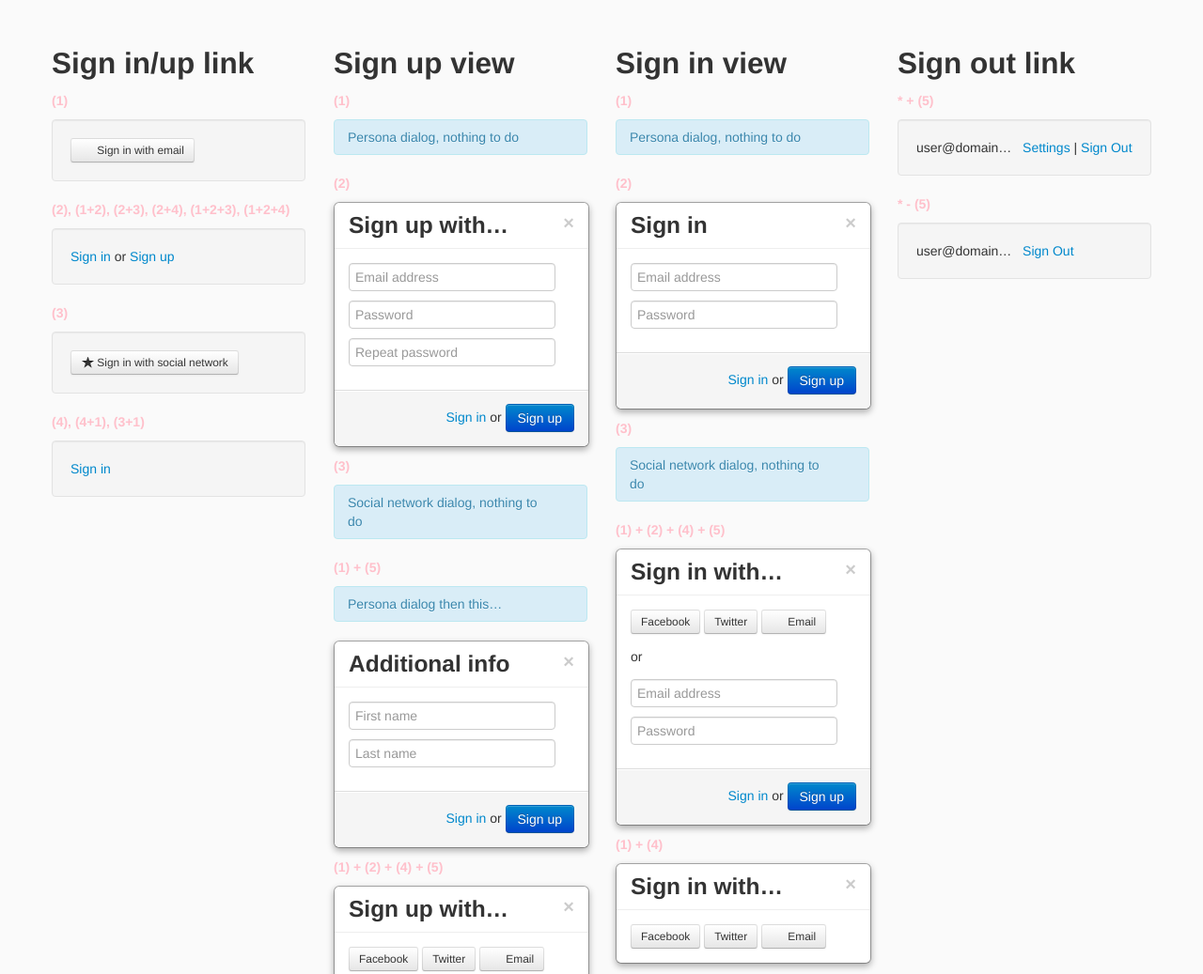
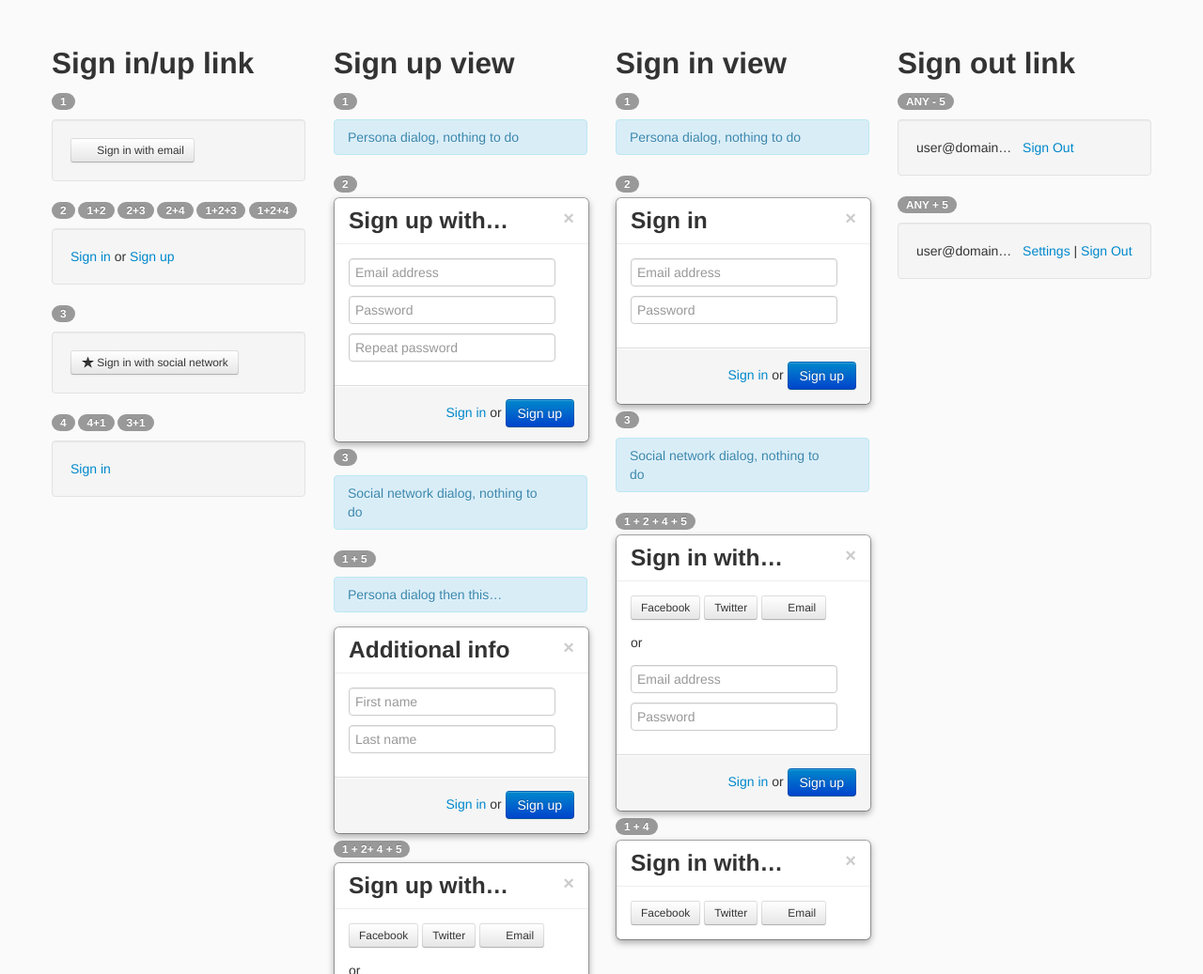
Before and after one commit to ryanseys/persona_variations, a plain HTML site: page index.html in a window 1280 px wide. Shown: the part 380-1417 px from the top of the page at 94% size. Drawn offline with nearby package versions, Linux system fonts and the light colour scheme; a script that the page names is missing.

Commit message:
Added states, made them badges

```diff
--- a/index.html
+++ b/index.html
@@ -17,7 +17,7 @@
 			position: relative;
 			left: 0;
 			margin-left: 0;
-			top: 0;
+			top: -5px;
 			width: 100%;
 		}
 
@@ -83,27 +83,19 @@
 			<h2>
 				Sign in/up link
 			</h2>
-			<h5>
-				(1)
-			</h5>
+			<p><span class="badge">1</span></p>
 			<div class="well persona">
 				<button class="btn btn-small" type="submit"><i class="icon-persona"></i> Sign in with email</button>
 			</div>
-			<h5>
-				(2), (1+2), (2+3), (2+4), (1+2+3), (1+2+4)
-			</h5>
+			<p><span class="badge">2</span> <span class="badge">1+2</span> <span class="badge">2+3</span> <span class="badge">2+4</span> <span class="badge">1+2+3</span> <span class="badge">1+2+4</span></p>
 			<div class="well traditional">
 				<a href="#">Sign in</a> or <a href="#">Sign up</a>
 			</div>
-			<h5>
-				(3)
-			</h5>
+			<p><span class="badge">3</span></p>
 			<div class="well persona">
 				<button class="btn btn-small" type="submit"><i class="icon-star"></i> Sign in with social network</button>
 			</div>
-			<h5>
-				(4), (4+1), (3+1)
-			</h5>
+			<p><span class="badge">4</span> <span class="badge">4+1</span> <span class="badge">3+1</span></p>
 			<div class="well">
 				<a href="#">Sign in</a>
 			</div>
@@ -112,13 +104,9 @@
 			<h2>
 				Sign up view
 			</h2>
-			<h5>
-				(1)
-			</h5>
+			<p><span class="badge">1</span></p>
 			<div class="alert alert-info">Persona dialog, nothing to do</div>
-			<h5>
-				(2)
-			</h5>
+			<p><span class="badge">2</span></p>
 			<div class="modal">
 				<div class="modal-header">
 					<button type="button" class="close" data-dismiss="modal" aria-hidden="true">&times;</button>
@@ -135,13 +123,9 @@
 					<a href="#">Sign in</a> or <a href="#" class="btn btn-primary">Sign up</a>
 				</div>
 			</div>
-			<h5>
-				(3)
-			</h5>
+			<p><span class="badge">3</span></p>
 			<div class="alert alert-info">Social network dialog, nothing to do</div>
-			<h5>
-				(1) + (5)
-			</h5>
+			<p><span class="badge">1 + 5</span></p>
 			<div class="alert alert-info">Persona dialog then this…</div>
 			<div class="modal">
 				<div class="modal-header">
@@ -158,9 +142,7 @@
 					<a href="#">Sign in</a> or <a href="#" class="btn btn-primary">Sign up</a>
 				</div>
 			</div>
-			<h5>
-				(1) + (2) + (4) + (5)
-			</h5>
+			<p><span class="badge">1 + 2+ 4 + 5</span></p>
 			<div class="modal">
 				<div class="modal-header">
 					<button type="button" class="close" data-dismiss="modal" aria-hidden="true">&times;</button>
@@ -183,9 +165,7 @@
 					<a href="#">Sign in</a> or <a href="#" class="btn btn-primary">Sign up</a>
 				</div>
 			</div>
-			<h5>
-				(1) + (5)
-			</h5>
+			<p><span class="badge">1 + 5</span></p>
 			<div class="modal">
 				<div class="modal-header">
 					<button type="button" class="close" data-dismiss="modal" aria-hidden="true">&times;</button>
@@ -204,9 +184,7 @@
 					<a href="#">Sign in</a> or <a href="#" class="btn btn-primary">Sign up</a>
 				</div>
 			</div>
-			<h5>
-				(1) + (3)
-			</h5>
+			<p><span class="badge">1 + 3</span></p>
 			<div class="modal">
 				<div class="modal-header">
 					<button type="button" class="close" data-dismiss="modal" aria-hidden="true">&times;</button>
@@ -223,13 +201,9 @@
 			<h2>
 				Sign in view
 			</h2>
-			<h5>
-				(1)
-			</h5>
+			<p><span class="badge">1</span></p>
 			<div class="alert alert-info">Persona dialog, nothing to do</div>
-			<h5>
-				(2)
-			</h5>
+			<p><span class="badge">2</span></p>
 			<div class="modal">
 				<div class="modal-header">
 					<button type="button" class="close" data-dismiss="modal" aria-hidden="true">&times;</button>
@@ -245,13 +219,9 @@
 					<a href="#">Sign in</a> or <a href="#" class="btn btn-primary">Sign up</a>
 				</div>
 			</div>
-			<h5>
-				(3)
-			</h5>
+			<p><span class="badge">3</span></p>
 			<div class="alert alert-info">Social network dialog, nothing to do</div>
-			<h5>
-				(1) + (2) + (4) + (5)
-			</h5>
+			<p><span class="badge">1 + 2 + 4 + 5</span></p>
 			<div class="modal">
 				<div class="modal-header">
 					<button type="button" class="close" data-dismiss="modal" aria-hidden="true">&times;</button>
@@ -271,9 +241,7 @@
 					<a href="#">Sign in</a> or <a href="#" class="btn btn-primary">Sign up</a>
 				</div>
 			</div>
-			<h5>
-				(1) + (4)
-			</h5>
+			<p><span class="badge">1 + 4</span></p>
 			<div class="modal">
 				<div class="modal-header">
 					<button type="button" class="close" data-dismiss="modal" aria-hidden="true">&times;</button>
@@ -290,17 +258,13 @@
 			<h2>
 				Sign out link
 			</h2>
-			<h5>
-				* + (5)
-			</h5>
+			<p><span class="badge">ANY - 5</span></p>
+			<div class="well">
+				user@domain… &nbsp; <a href="#">Sign Out</a>
+			</div>
+			<p><span class="badge">ANY + 5</span></p>
 			<div class="well">
 				user@domain… &nbsp; <a href="#">Settings</a> | <a href="#">Sign Out</a>
-			</div>
-			<h5>
-				* - (5)
-			</h5>
-			<div class="well">
-				user@domain… &nbsp; <a href="#">Sign Out</a>
 			</div>
 		</div>
 	</div>
```
